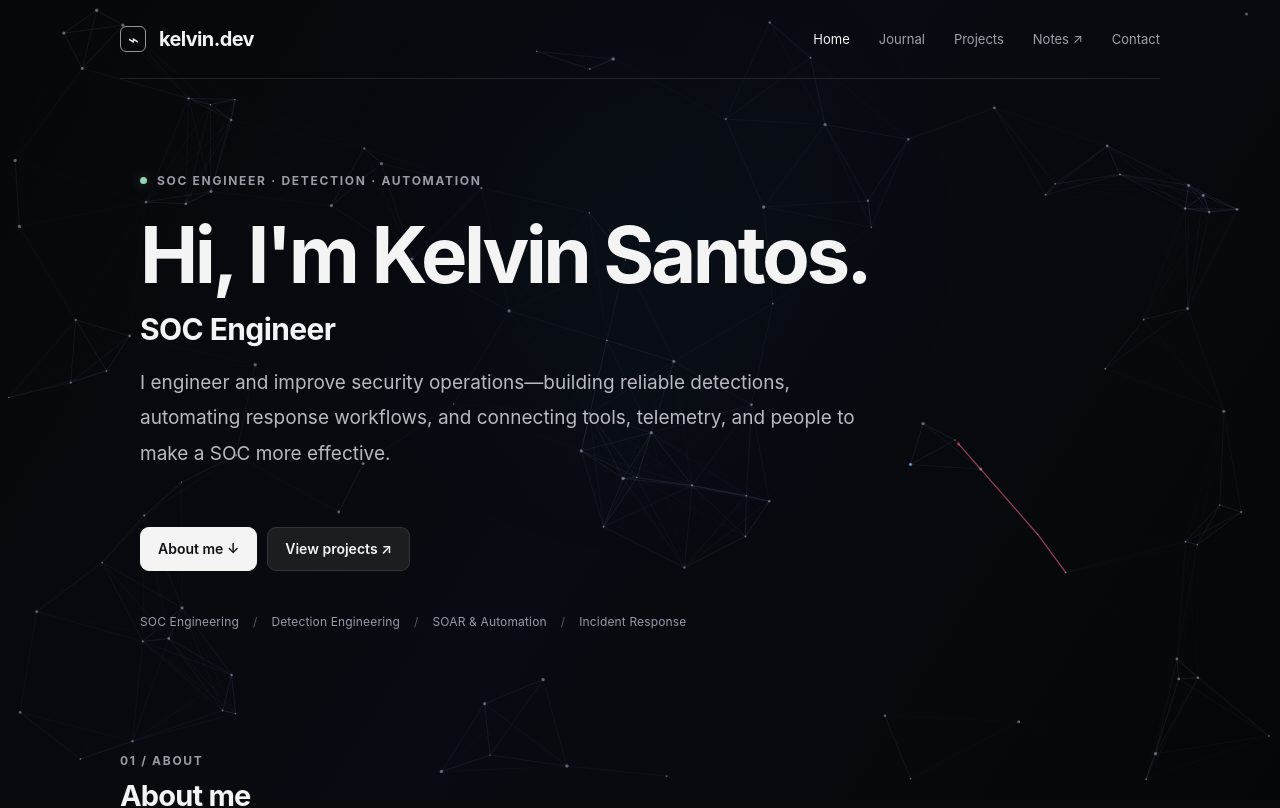
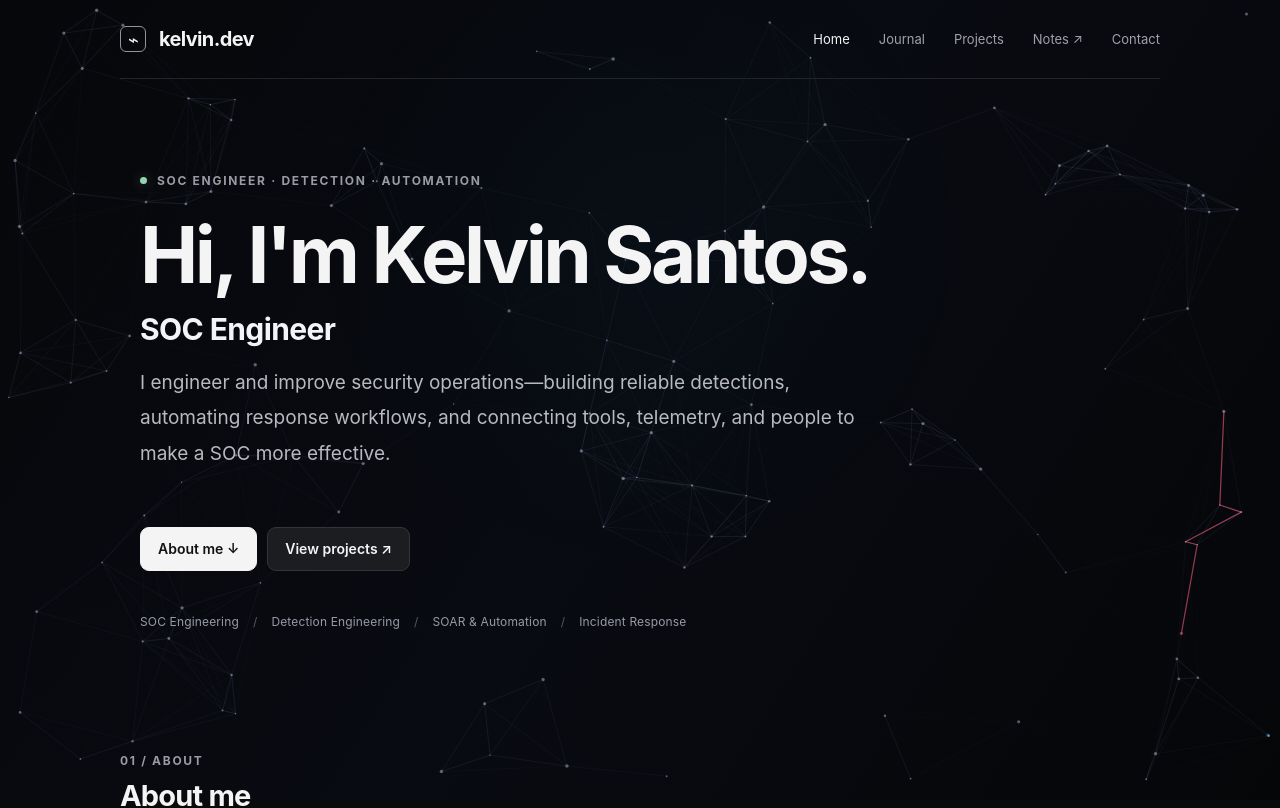
Before and after one commit to zdr4k/zdr4k.github.io, an Astro site: page / in a window 1280 px wide. Shown: the top 808 px of the page. Built offline with nearby package versions, Linux system fonts and the light colour scheme; Astro itself is replaced by a stand-in of ours; animation ran at ten frames a second.

Commit message:
experiment: gently increase adaptive neutral particle mesh density

```diff
--- a/src/layouts/SiteLayout.astro
+++ b/src/layouts/SiteLayout.astro
@@ -63,8 +63,8 @@ const pathname = Astro.url.pathname;
         // At 90% browser zoom the viewport covers roughly 23% more CSS area
         // than at 100%, so it also receives ~23% more neutral particles.
         // Keep mobile unchanged and cap unusually large desktop displays.
-        const desktopParticleCount = () => Math.max(110, Math.min(240,
-          Math.round(146 * (width * height) / (1800 * 900))));
+        const desktopParticleCount = () => Math.max(125, Math.min(275,
+          Math.round(170 * (width * height) / (1800 * 900))));
         const LINK_DISTANCE = isMobile ? 126 : 158;
         const MOUSE_RADIUS = 140;
 
@@ -88,7 +88,7 @@ const pathname = Astro.url.pathname;
 
         function createParticles() {
           particles = [];
-          const count = reduceMotion ? 0 : isMobile ? 66 : desktopParticleCount();
+          const count = reduceMotion ? 0 : isMobile ? 74 : desktopParticleCount();
           for (let i = 0; i < count; i++) {
             particles.push({
               x: random(0, width),
```
